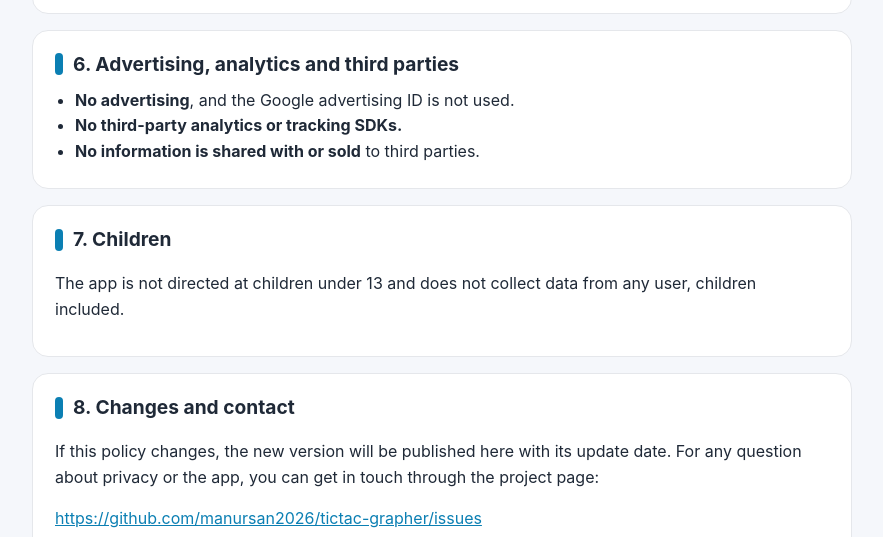
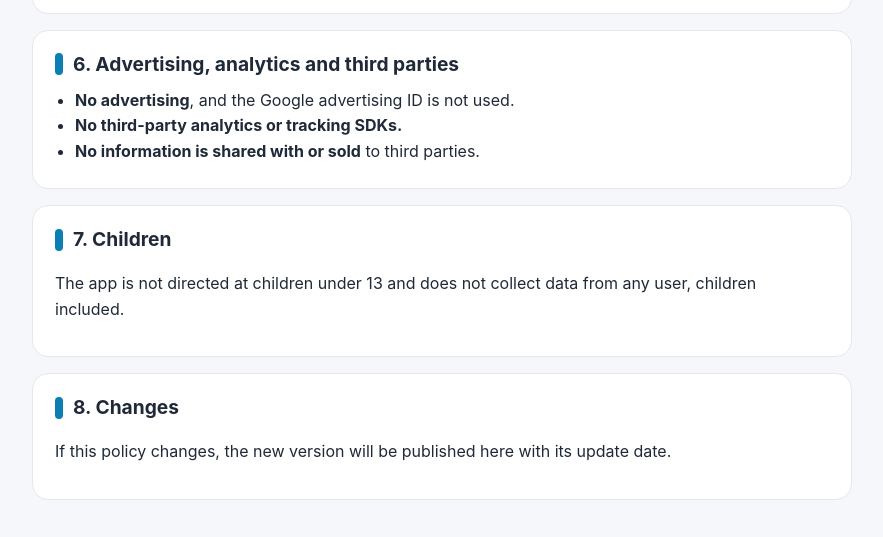
Before and after one commit to manursan2026/tictac-grapher, a plain HTML site: page politica-de-privacidad.html in a window 1280 px wide. Shown: the part 1686-2223 px from the top of the page, without its empty margins (198-1081 px from the left). Drawn offline with Linux system fonts and the light colour scheme.

Commit message:
Política de privacidad: quitar el contacto
Co-Authored-By: Claude Opus 5.5 <noreply@anthropic.com>

```diff
--- a/politica-de-privacidad.html
+++ b/politica-de-privacidad.html
@@ -117,9 +117,8 @@
   </div>
 
   <div class="card">
-    <h2><span></span>8. Cambios y contacto</h2>
-    <p>Si esta política cambia, se publicará aquí la nueva versión con su fecha de actualización. Para cualquier consulta sobre la privacidad o la aplicación, puedes contactar a través de la página del proyecto:</p>
-    <p><a href="https://github.com/manursan2026/tictac-grapher/issues" target="_blank" rel="noopener">https://github.com/manursan2026/tictac-grapher/issues</a></p>
+    <h2><span></span>8. Cambios</h2>
+    <p>Si esta política cambia, se publicará aquí la nueva versión con su fecha de actualización.</p>
   </div>
 </div>
 
@@ -182,9 +181,8 @@
   </div>
 
   <div class="card">
-    <h2><span></span>8. Changes and contact</h2>
-    <p>If this policy changes, the new version will be published here with its update date. For any question about privacy or the app, you can get in touch through the project page:</p>
-    <p><a href="https://github.com/manursan2026/tictac-grapher/issues" target="_blank" rel="noopener">https://github.com/manursan2026/tictac-grapher/issues</a></p>
+    <h2><span></span>8. Changes</h2>
+    <p>If this policy changes, the new version will be published here with its update date.</p>
   </div>
 </div>
 
```
